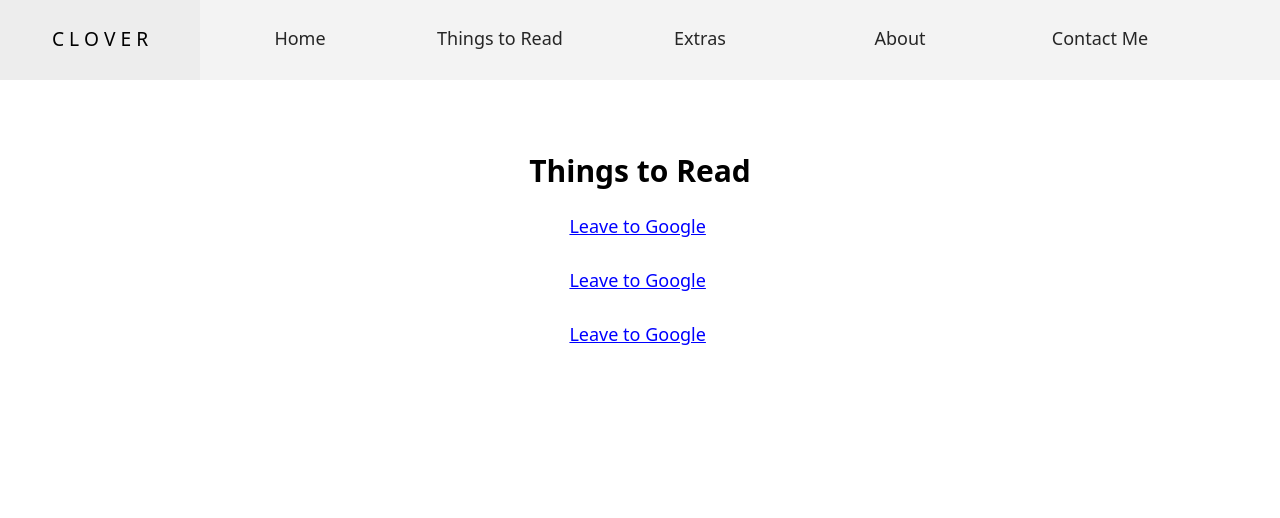
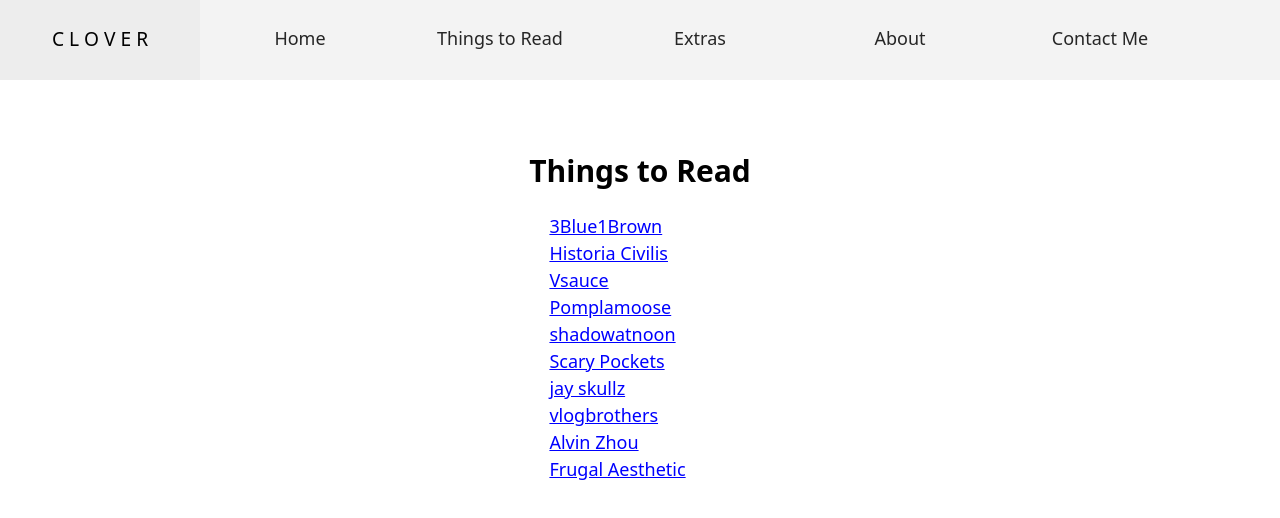
Before and after one commit to malachino/clover2, a Next.js app: page /Things_to_Read in a window 1280 px wide. Shown: the top 518 px of the page. Built offline with nearby package versions, Linux system fonts and the light colour scheme.

Commit message:
added 10 links

```diff
--- a/src/app/Contact_Me/page.tsx
+++ b/src/app/Contact_Me/page.tsx
@@ -29,8 +29,8 @@
             <h1>Contact Me</h1>
         </main>
         <pre>
-                Email:      maldbad@outlook.com <br></br>
-                LinkedIn:   <a href='https://www.linkedin.com/in/malachi-o/'>linkedin.com/malachi-o</a>
+                Email:       maldbad@outlook.com <br></br>
+                LinkedIn:  <a href='https://www.linkedin.com/in/malachi-o/'>linkedin.com/malachi-o</a>
         </pre>
         {/* ///////////////////////////////////////////////////////////////////////////////////// */}
       </body>
--- a/src/app/Extras/page.tsx
+++ b/src/app/Extras/page.tsx
@@ -27,6 +27,10 @@
         {/* ///////////////////////////////////////////////////////////////////////////////////// */}
         <main>
             <h1>Extras</h1>
+            <p>
+              <br></br><br></br>
+              Coming Soon!
+            </p>
         </main>
         {/* ///////////////////////////////////////////////////////////////////////////////////// */}
       </body>
--- a/src/app/Things_to_Read/page.tsx
+++ b/src/app/Things_to_Read/page.tsx
@@ -29,9 +29,17 @@
             <main>
                 <h1>Things to Read</h1>
                 <pre>
-                    <a href='https://www.google.com/'>Leave to Google</a> <br></br><br></br>
-                    <a href='https://www.google.com/'>Leave to Google</a> <br></br><br></br>
-                    <a href='https://www.google.com/'>Leave to Google</a> <br></br><br></br>
+                    <a href='https://www.youtube.com/@3blue1brown'>3Blue1Brown</a> <br></br>
+                    <a href='https://www.youtube.com/@HistoriaCivilis'>Historia Civilis</a> <br></br>
+                    <a href='https://www.youtube.com/@Vsauce'>Vsauce</a> <br></br>
+                    <a href='https://www.youtube.com/@Pomplamoose'>Pomplamoose</a> <br></br>
+                    <a href='https://www.youtube.com/@shadowatnoon/videos'>shadowatnoon</a> <br></br>
+                    <a href='https://www.youtube.com/@ScaryPockets'>Scary Pockets</a> <br></br>
+                    <a href='https://www.youtube.com/@jayskullz'>jay skullz</a> <br></br>
+                    <a href='https://www.youtube.com/@vlogbrothers'>vlogbrothers</a> <br></br>
+                    <a href='https://www.youtube.com/@AlvinKZhou'>Alvin Zhou</a> <br></br>
+                    <a href='https://www.youtube.com/@FrugalAesthetic'>Frugal Aesthetic</a> <br></br>
+
                 </pre>
             </main>
         {/* ///////////////////////////////////////////////////////////////////////////////////// */}
--- a/src/app/globals.css
+++ b/src/app/globals.css
@@ -93,12 +93,12 @@
 
 pre {
   font-family: system-ui, -apple-system, BlinkMacSystemFont, 'Segoe UI', Roboto, Oxygen, Ubuntu, Cantarell, 'Open Sans', 'Helvetica Neue', sans-serif;
-  text-align: center;
+  text-align: left;
   color: rgb(0, 0, 0);
   font-weight: 400;
   margin-left: 0px;
   margin: auto;
-  width: 60%;
+  width: 15%;
   padding: 0px;
   padding-top: 10px;
   padding-bottom:10px;
```
